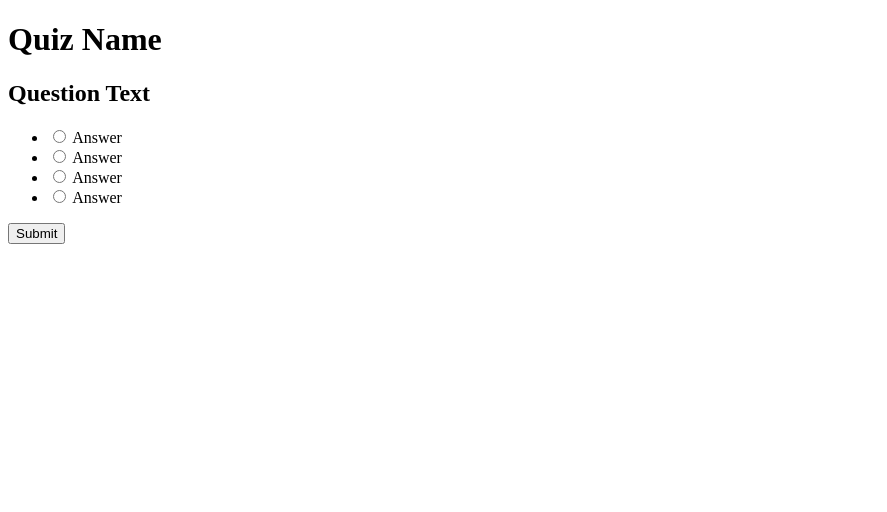
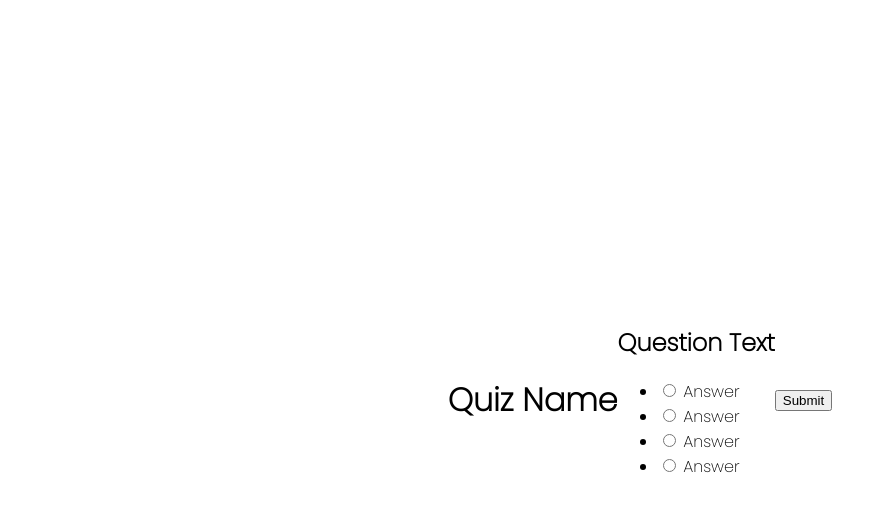
Before and after one commit to Bella-aa/quiz-application, a plain HTML site: page index.html in a window 1280 px wide. Shown: the whole page, without its empty margins (0-887 px from the left). Drawn offline with Linux system fonts and the light colour scheme.

Commit message:
add styling to body

```diff
--- a/assets/css/style.css
+++ b/assets/css/style.css
@@ -1 +1,15 @@
 @import url('https://fonts.googleapis.com/css2?family=Pacifico&family=Poppins:wght@200&display=swap');
+
+*{
+    box-sizing: border-box;
+}
+
+body{
+    font-family: 'Poppins', sans-serif;
+    display: flex;
+    align-items: center;
+    justify-content: center;
+    height: 100vh;
+    overflow: hidden;
+    margin: 0;
+}
```
